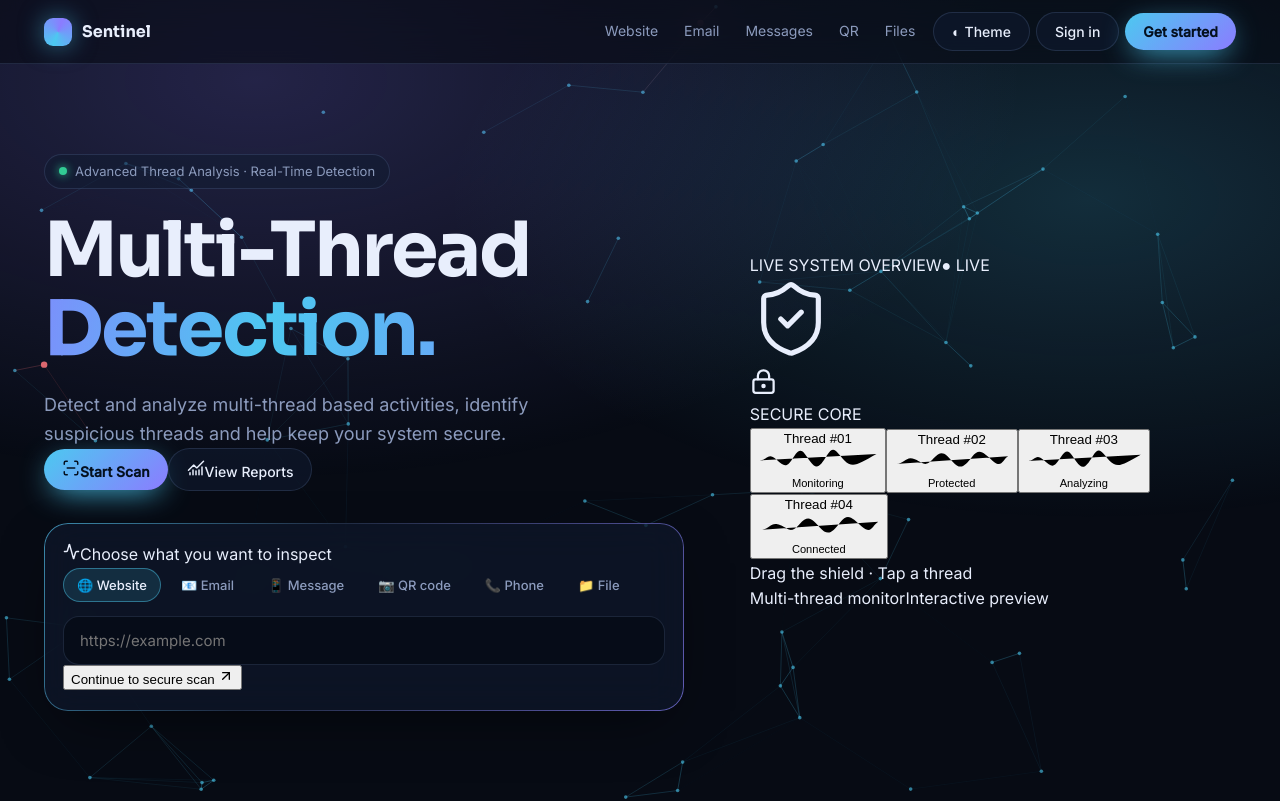
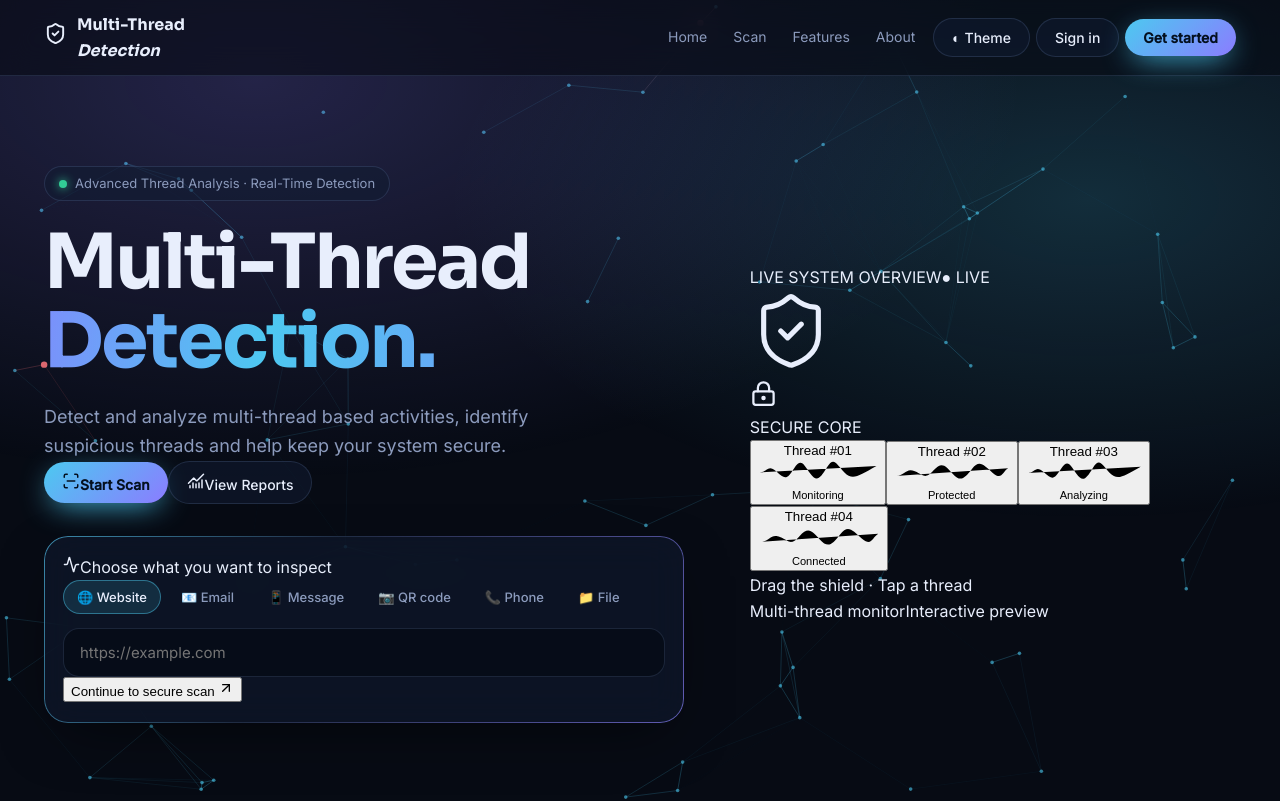
Before and after one commit to PAVAN-KUMAR-2006/Muliti-Thread-detection, a React (Vite) app in the folder frontend/: page / in a window 1280 px wide. Shown: the top 801 px of the page. Built offline with nearby package versions, Linux system fonts and the light colour scheme.

Commit message:
Update navigation branding to Multi-Thread Detection

```diff
--- a/frontend/src/components/Nav.tsx
+++ b/frontend/src/components/Nav.tsx
@@ -1,6 +1,6 @@
 import { useState } from "react";
 import { Link, NavLink } from "react-router-dom";
-import { Menu, X } from "lucide-react";
+import { Menu, X, ShieldCheck } from "lucide-react";
 import { useAuth } from "../context/AuthContext";
 import NotificationBell from "./NotificationBell";
 
@@ -24,20 +24,20 @@ export default function Nav({ landing = false }: { landing?: boolean }) {
   return (
     <header>
       <nav aria-label="Primary">
-        <Link className="logo" to="/"><i />Sentinel</Link>
+        <Link className="logo" to="/"><span className="logo-mark"><ShieldCheck size={23} /></span><span className="logo-name">Multi-Thread<br /><em>Detection</em></span></Link>
         {landing && !user && (
-          <div className="links"><a href="#channels">Website</a><a href="#channels">Email</a><a href="#channels">Messages</a><a href="#channels">QR</a><a href="#channels">Files</a></div>
+          <div className="links"><a href="#top">Home</a><a href="#scan">Scan</a><a href="#channels">Features</a><a href="#channels">About</a></div>
         )}
         {user && <div className="links">{items}</div>}
         {user && <NotificationBell />}
-        <button className="btn" onClick={toggle} aria-label="Toggle light and dark theme">◐ Theme</button>
+        <button className="btn theme-btn" onClick={toggle} aria-label="Toggle light and dark theme">◐ Theme</button>
         {user ? (
           <>
             <button className="btn primary" onClick={logout}>Sign out</button>
             <button className="btn menu-btn" aria-label="Menu" aria-expanded={open} onClick={() => setOpen(!open)}>{open ? <X size={18} /> : <Menu size={18} />}</button>
           </>
         ) : (
-          <><Link className="btn" to="/login">Sign in</Link><Link className="btn primary" to="/register">Get started</Link></>
+          <><Link className="btn signin-btn" to="/login">Sign in</Link><Link className="btn primary" to="/register">Get started</Link></>
         )}
       </nav>
       {user && open && <div className="mobile-menu">{items}</div>}
```
